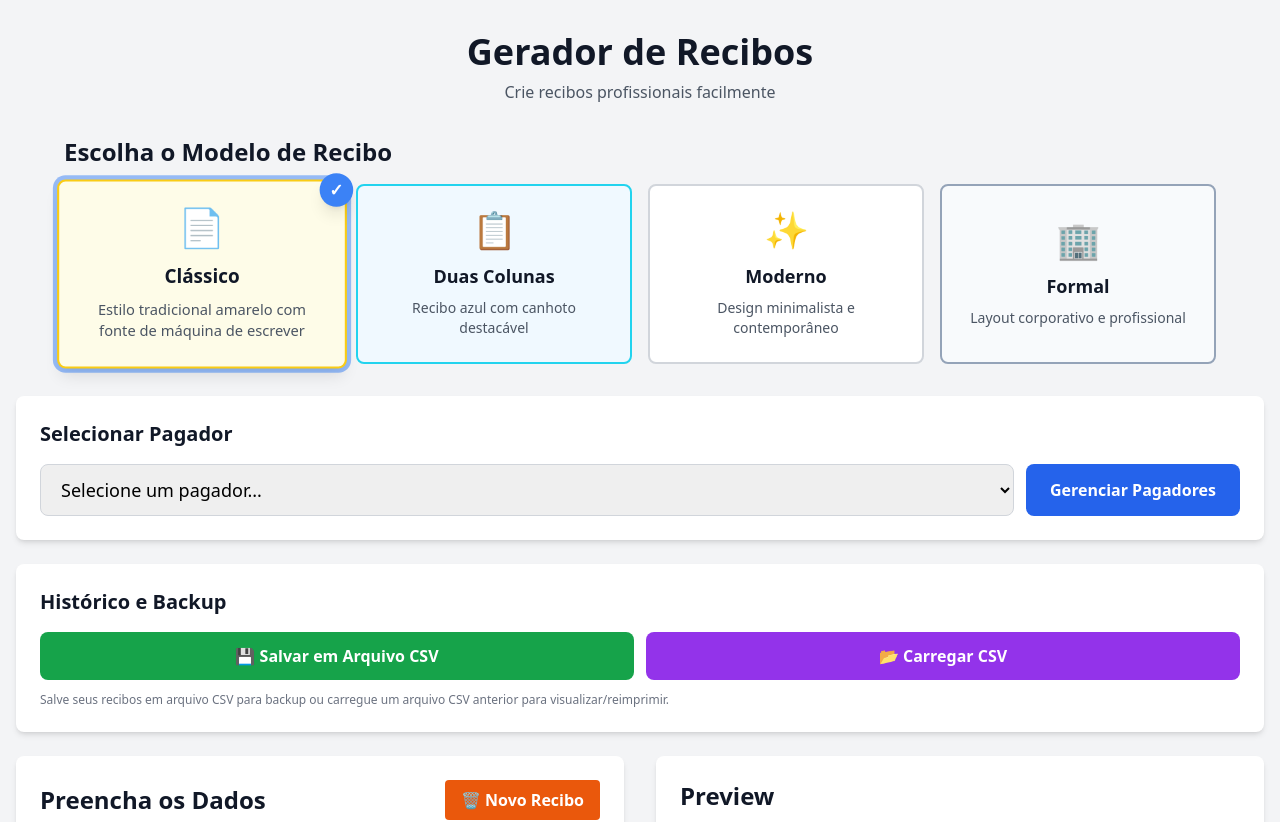
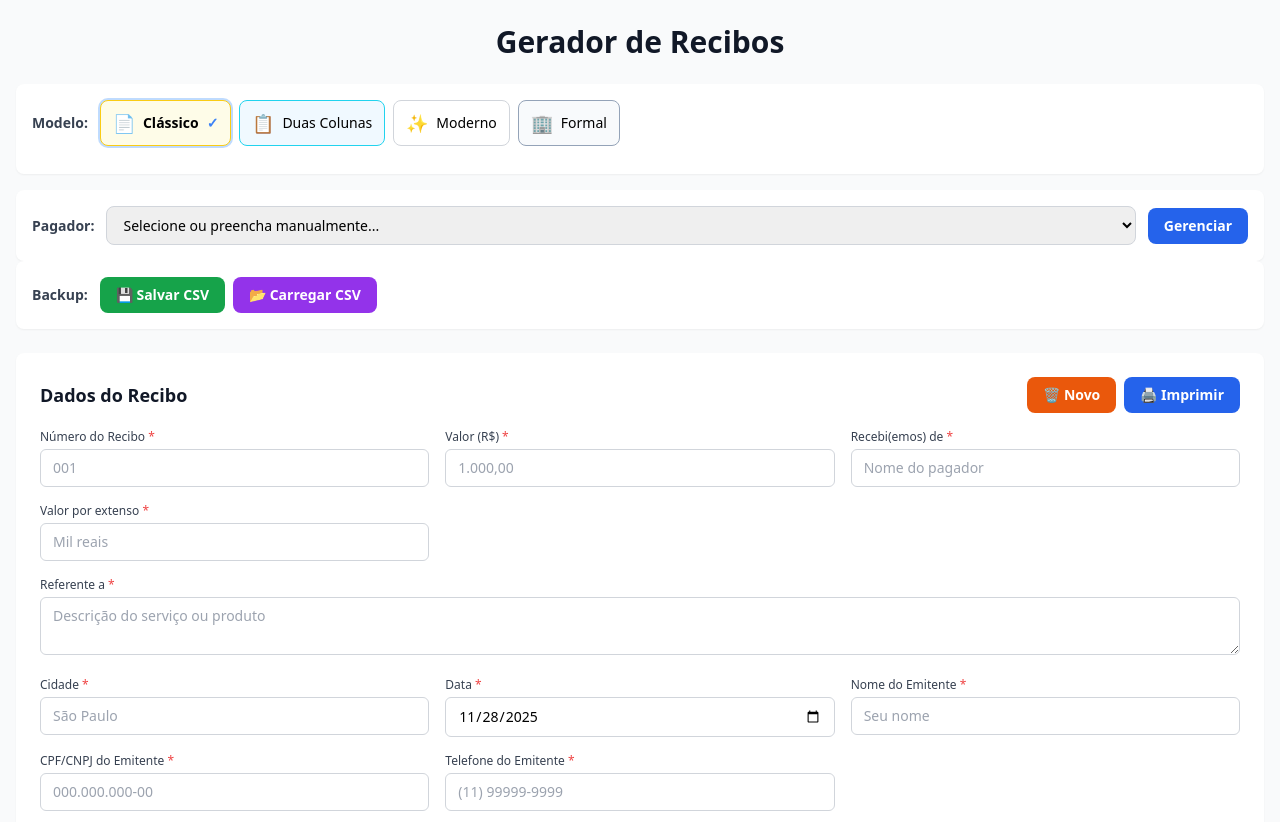
Before and after one commit to filipesr/recibo-salario, a Next.js app: page / in a window 1280 px wide. Shown: the top 822 px of the page. Built offline with nearby package versions, Linux system fonts and the light colour scheme.

Commit message:
improve ux

```diff
--- a/app/components/PayerSelector.tsx
+++ b/app/components/PayerSelector.tsx
@@ -28,37 +28,28 @@ export default function PayerSelector({
   };
 
   return (
-    <div className="bg-white rounded-lg shadow-md p-6 mb-6">
-      <h2 className="text-xl font-bold text-gray-900 mb-4">Selecionar Pagador</h2>
-      <div className="flex gap-3">
-        <div className="flex-1">
+    <div className="bg-white rounded-lg shadow-sm p-4 mb-4">
+      <div className="flex items-center gap-3">
+        <h3 className="text-sm font-semibold text-gray-700 whitespace-nowrap">Pagador:</h3>
         <select
           value={selectedPayerId || ''}
           onChange={handleChange}
-            className="w-full px-4 py-3 border border-gray-300 rounded-lg focus:ring-2 focus:ring-blue-500 focus:border-transparent text-lg"
+          className="flex-1 px-3 py-2 border border-gray-300 rounded-lg focus:ring-2 focus:ring-blue-500 focus:border-transparent text-sm"
         >
-            <option value="">Selecione um pagador...</option>
+          <option value="">Selecione ou preencha manualmente...</option>
           {payers.map((payer) => (
             <option key={payer.id} value={payer.id}>
               {payer.nome} - {payer.cpfCnpj}
             </option>
           ))}
         </select>
-        </div>
         <button
           onClick={onOpenModal}
-          className="bg-blue-600 hover:bg-blue-700 text-white font-semibold py-3 px-6 rounded-lg transition whitespace-nowrap"
+          className="bg-blue-600 hover:bg-blue-700 text-white text-sm font-semibold py-2 px-4 rounded-lg transition whitespace-nowrap"
         >
-          Gerenciar Pagadores
+          Gerenciar
         </button>
       </div>
-      {selectedPayerId && (
-        <div className="mt-4 p-4 bg-blue-50 border border-blue-200 rounded-lg">
-          <p className="text-sm text-blue-800">
-            ✓ Pagador selecionado. Os dados foram preenchidos automaticamente no formulário.
-          </p>
-        </div>
-      )}
     </div>
   );
 }
--- a/app/components/ReceiptHistory.tsx
+++ b/app/components/ReceiptHistory.tsx
@@ -116,16 +116,17 @@ export default function ReceiptHistory({
   };
 
   return (
-    <div className="bg-white rounded-lg shadow-md p-6 mb-6">
-      <h2 className="text-xl font-bold text-gray-900 mb-4">Histórico e Backup</h2>
-      <div className="flex flex-col sm:flex-row gap-3">
+    <div className="bg-white rounded-lg shadow-sm p-4 mb-4">
+      <div className="flex items-center gap-3">
+        <h3 className="text-sm font-semibold text-gray-700 whitespace-nowrap">Backup:</h3>
+        <div className="flex gap-2 flex-1">
           <button
             onClick={handleExportCSV}
-          className="flex-1 bg-green-600 hover:bg-green-700 text-white font-semibold py-3 px-6 rounded-lg transition"
+            className="bg-green-600 hover:bg-green-700 text-white text-sm font-semibold py-2 px-4 rounded-lg transition"
           >
-          💾 Salvar em Arquivo CSV
+            💾 Salvar CSV
           </button>
-        <label className="flex-1 bg-purple-600 hover:bg-purple-700 text-white font-semibold py-3 px-6 rounded-lg transition cursor-pointer text-center">
+          <label className="bg-purple-600 hover:bg-purple-700 text-white text-sm font-semibold py-2 px-4 rounded-lg transition cursor-pointer">
             📂 Carregar CSV
             <input
               ref={fileInputRef}
@@ -136,9 +137,7 @@ export default function ReceiptHistory({
             />
           </label>
         </div>
-      <p className="text-xs text-gray-500 mt-3">
-        Salve seus recibos em arquivo CSV para backup ou carregue um arquivo CSV anterior para visualizar/reimprimir.
-      </p>
+      </div>
     </div>
   );
 }
--- a/app/components/TemplateSelector.tsx
+++ b/app/components/TemplateSelector.tsx
@@ -40,35 +40,34 @@ const templates = [
 
 export default function TemplateSelector({ selectedTemplate, onSelectTemplate }: TemplateSelectorProps) {
   return (
-    <div className="w-full max-w-6xl mx-auto mb-8">
-      <h2 className="text-2xl font-bold text-gray-900 mb-4">Escolha o Modelo de Recibo</h2>
-      <div className="grid grid-cols-1 md:grid-cols-2 lg:grid-cols-4 gap-4">
+    <div className="bg-white rounded-lg shadow-sm p-4 mb-4">
+      <div className="flex items-center gap-3 mb-3">
+        <h3 className="text-sm font-semibold text-gray-700">Modelo:</h3>
+        <div className="flex gap-2 flex-wrap flex-1">
           {templates.map((template) => (
             <button
               key={template.id}
               onClick={() => onSelectTemplate(template.id)}
               className={`
-              relative p-6 rounded-lg border-2 transition-all
+                flex items-center gap-2 px-3 py-2 rounded-lg border transition-all text-sm
                 ${template.color}
                 ${
                   selectedTemplate === template.id
-                  ? 'ring-4 ring-blue-500 ring-opacity-50 scale-105 shadow-lg'
-                  : 'hover:scale-102 hover:shadow-md'
+                    ? 'border-blue-500 ring-2 ring-blue-200 font-semibold'
+                    : 'hover:border-gray-400'
                 }
               `}
+              title={template.description}
             >
+              <span className="text-lg">{template.icon}</span>
+              <span>{template.name}</span>
               {selectedTemplate === template.id && (
-              <div className="absolute -top-2 -right-2 bg-blue-500 text-white rounded-full w-8 h-8 flex items-center justify-center font-bold shadow-lg">
-                ✓
-              </div>
+                <span className="text-blue-500 font-bold">✓</span>
               )}
-
-            <div className="text-4xl mb-3">{template.icon}</div>
-            <h3 className="text-lg font-bold text-gray-900 mb-2">{template.name}</h3>
-            <p className="text-sm text-gray-600">{template.description}</p>
             </button>
           ))}
         </div>
       </div>
+    </div>
   );
 }
--- a/app/page.tsx
+++ b/app/page.tsx
@@ -156,33 +156,25 @@ export default function Home() {
   const currentFields = templateFields[selectedTemplate];
 
   return (
-    <main className="min-h-screen bg-gray-100 py-8 px-4">
-      <div className="container mx-auto">
-        <header className="text-center mb-8 no-print">
-          <h1 className="text-4xl font-bold text-gray-900 mb-2">Gerador de Recibos</h1>
-          <p className="text-gray-600">Crie recibos profissionais facilmente</p>
+    <main className="min-h-screen bg-gray-50 py-6 px-4">
+      <div className="max-w-7xl mx-auto">
+        {/* Header Compacto */}
+        <header className="text-center mb-6 no-print">
+          <h1 className="text-3xl font-bold text-gray-900">Gerador de Recibos</h1>
         </header>
 
-        {/* Template Selector */}
-        <div className="no-print">
+        {/* Configurações Compactas */}
+        <div className="no-print space-y-0 mb-6">
           <TemplateSelector
             selectedTemplate={selectedTemplate}
             onSelectTemplate={handleTemplateChange}
           />
-        </div>
-
-        {/* Payer Selector */}
-        <div className="no-print">
           <PayerSelector
             payers={payers}
             selectedPayerId={selectedPayerId}
             onSelectPayer={handleSelectPayer}
             onOpenModal={() => setIsModalOpen(true)}
           />
-        </div>
-
-        {/* Receipt History */}
-        <div className="no-print">
           <ReceiptHistory
             formData={formData}
             selectedTemplate={selectedTemplate}
@@ -190,24 +182,34 @@ export default function Home() {
           />
         </div>
 
-        {/* Form and Preview */}
-        <div className="grid grid-cols-1 lg:grid-cols-2 gap-8">
-          {/* Form */}
+        {/* Formulário de Dados */}
         <div className="no-print">
-            <div className="bg-white rounded-lg shadow-md p-6">
-              <div className="flex justify-between items-center mb-6">
-                <h2 className="text-2xl font-bold text-gray-900">Preencha os Dados</h2>
+          <div className="bg-white rounded-lg shadow-sm p-6 mb-6">
+            <div className="flex justify-between items-center mb-4">
+              <h2 className="text-lg font-bold text-gray-900">Dados do Recibo</h2>
+              <div className="flex gap-2">
                 <button
                   onClick={handleNewReceipt}
-                  className="bg-orange-600 hover:bg-orange-700 text-white font-semibold py-2 px-4 rounded"
+                  className="bg-orange-600 hover:bg-orange-700 text-white text-sm font-semibold py-2 px-4 rounded-lg transition"
                 >
-                  🗑️ Novo Recibo
+                  🗑️ Novo
+                </button>
+                <button
+                  onClick={handlePrint}
+                  className="bg-blue-600 hover:bg-blue-700 text-white text-sm font-semibold py-2 px-4 rounded-lg transition"
+                >
+                  🖨️ Imprimir
                 </button>
               </div>
-              <form className="space-y-4">
+            </div>
+
+            <form className="grid grid-cols-1 md:grid-cols-2 lg:grid-cols-3 gap-4">
               {currentFields.map((field) => (
-                  <div key={field.name}>
-                    <label htmlFor={field.name} className="block text-sm font-medium text-gray-700 mb-1">
+                <div
+                  key={field.name}
+                  className={field.type === 'textarea' ? 'md:col-span-2 lg:col-span-3' : ''}
+                >
+                  <label htmlFor={field.name} className="block text-xs font-medium text-gray-700 mb-1">
                     {field.label} {field.required && <span className="text-red-500">*</span>}
                   </label>
                   {field.type === 'textarea' ? (
@@ -218,8 +220,8 @@ export default function Home() {
                       onChange={handleInputChange}
                       placeholder={field.placeholder}
                       required={field.required}
-                        rows={3}
-                        className="w-full px-3 py-2 border border-gray-300 rounded-md focus:ring-2 focus:ring-blue-500 focus:border-transparent"
+                      rows={2}
+                      className="w-full px-3 py-2 text-sm border border-gray-300 rounded-md focus:ring-2 focus:ring-blue-500 focus:border-transparent"
                     />
                   ) : (
                     <input
@@ -230,30 +232,22 @@ export default function Home() {
                       onChange={handleInputChange}
                       placeholder={field.placeholder}
                       required={field.required}
-                        className="w-full px-3 py-2 border border-gray-300 rounded-md focus:ring-2 focus:ring-blue-500 focus:border-transparent"
+                      className="w-full px-3 py-2 text-sm border border-gray-300 rounded-md focus:ring-2 focus:ring-blue-500 focus:border-transparent"
                     />
                   )}
                 </div>
               ))}
             </form>
-
-              <button
-                onClick={handlePrint}
-                className="w-full mt-6 bg-blue-600 hover:bg-blue-700 text-white font-bold py-3 px-6 rounded-lg transition duration-200 shadow-lg"
-              >
-                🖨️ Imprimir Recibo
-              </button>
           </div>
         </div>
 
-          {/* Preview */}
+        {/* Preview no Final */}
         <div>
-            <div className="bg-white rounded-lg shadow-md p-6 no-print mb-4">
-              <h2 className="text-2xl font-bold text-gray-900 mb-4">Preview</h2>
+          <div className="bg-white rounded-lg shadow-sm p-4 no-print mb-4">
+            <h2 className="text-lg font-bold text-gray-900">Preview do Recibo</h2>
           </div>
           <div className="flex justify-center">
             {renderTemplate()}
-            </div>
           </div>
         </div>
       </div>
```
Lines whose indentation alone changed are shown as unchanged.
